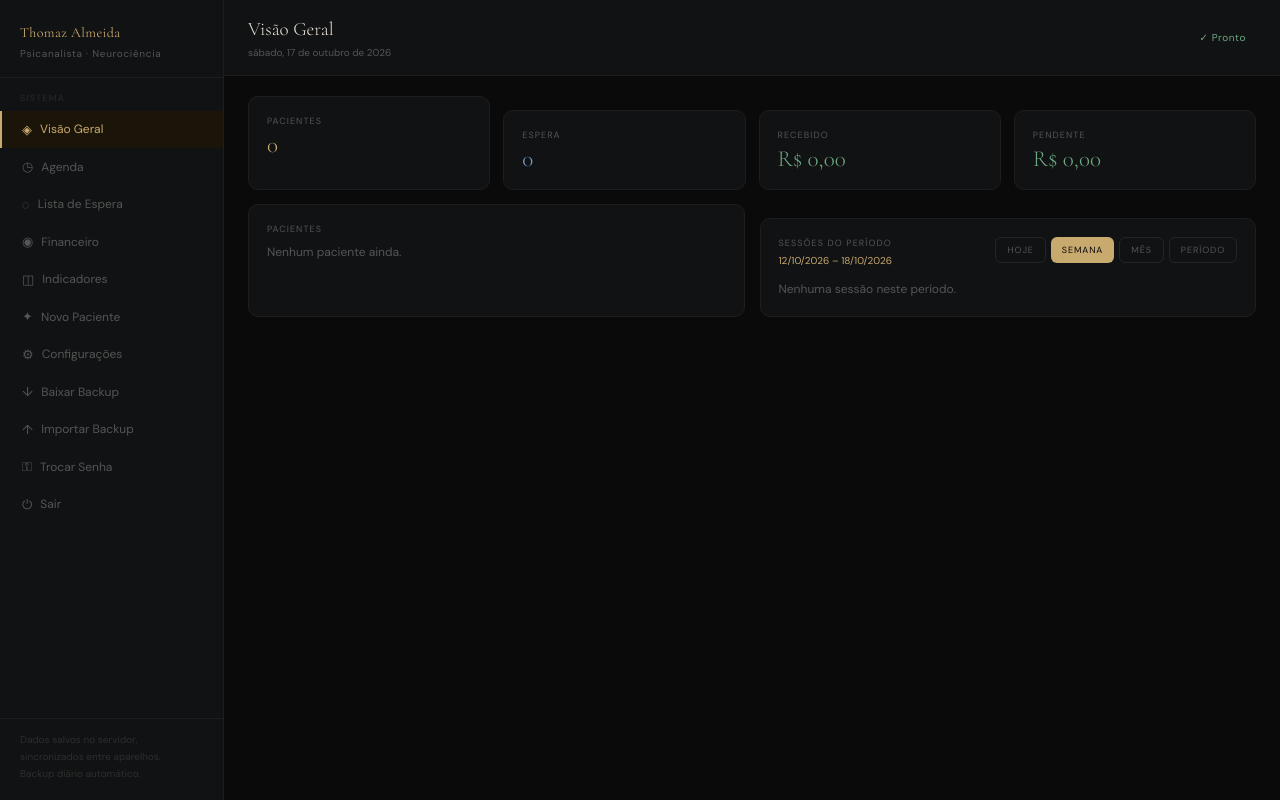
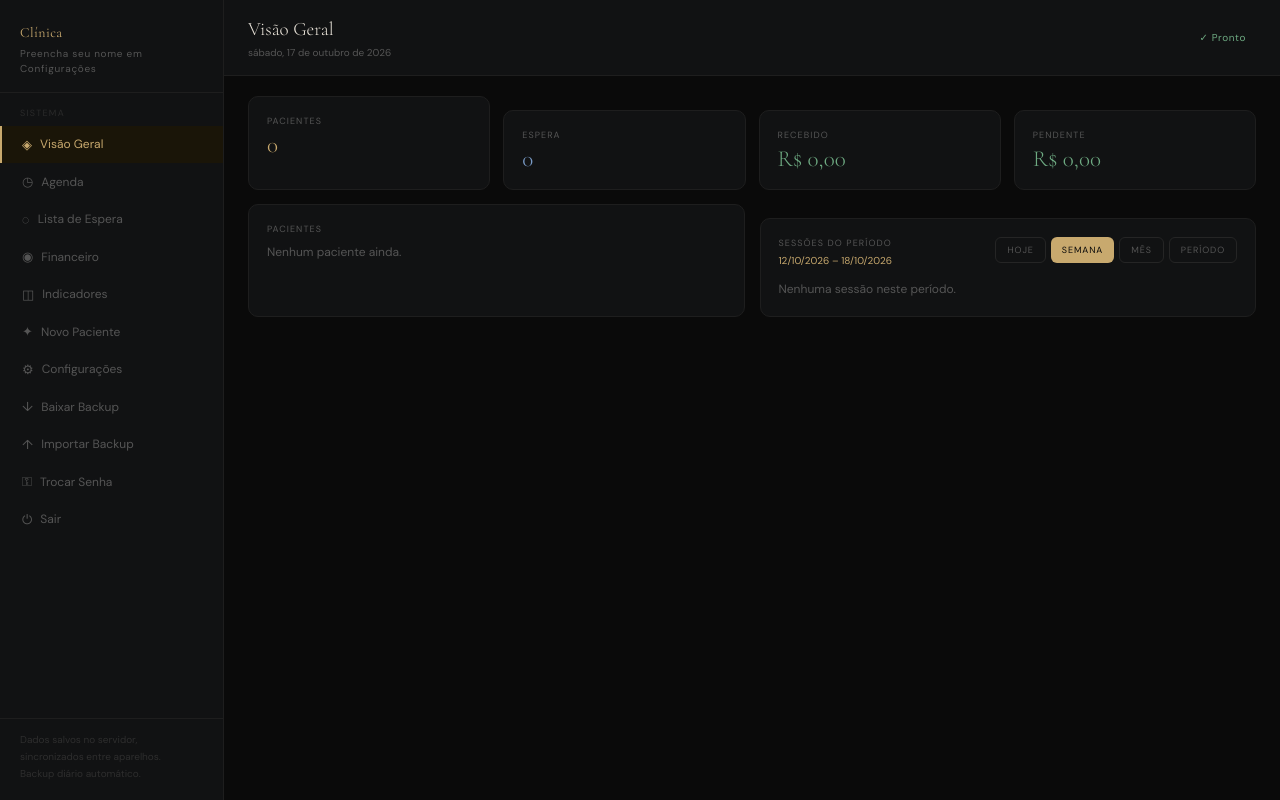
Before and after one commit to Bobinay/Gest-o-clinica, a PHP site: page /app.php in a window 1280 px wide. Run offline with PHP 8.4, Linux system fonts and the light colour scheme; the visitor is signed in with stand-in values (Sample User, id 1); some libraries are stand-ins or nearby versions.

Commit message:
Nome do profissional configurável (sem nome fixo no código)
Login, menu, título da aba e manifesto usam o nome de Configurações,
para cada instalação mostrar o próprio dono. Remove o telefone que
estava fixo no código.

Co-Authored-By: Claude Opus 5.5 <noreply@anthropic.com>

```diff
--- a/app.html
+++ b/app.html
@@ -3,7 +3,7 @@
 <head>
 <meta charset="UTF-8">
 <meta name="viewport" content="width=device-width, initial-scale=1, maximum-scale=1">
-<title>Clínica · Thomaz Almeida</title>
+<title>Clínica</title>
 <!--CSRF-->
 <meta name="robots" content="noindex, nofollow">
 <meta name="theme-color" content="#0a0a0a">
@@ -167,8 +167,8 @@ button{cursor:pointer}
 <div id="app">
   <aside class="sb" id="sb">
     <div class="sb-logo">
-      <div class="sb-name">Thomaz Almeida</div>
-      <div class="sb-sub">Psicanalista · Neurociência</div>
+      <div class="sb-name" id="sb-name">Clínica</div>
+      <div class="sb-sub" id="sb-sub"></div>
     </div>
     <nav>
       <div class="sb-sec">Sistema</div>
@@ -262,7 +262,7 @@ button{cursor:pointer}
 
 <script>
 // ── CONSTANTS ────────────────────────────────────────────────
-const TH={name:'Thomaz Almeida',whatsapp:'5538999095415'};
+// Nome e título do profissional vêm de Configurações (cada instalação tem o seu)
 const ST={
   agendada: {label:'Agendada', color:'#c8a96e',bg:'#26200e'},
   realizada:{label:'Realizada',color:'#6eaa82',bg:'#0e2018'},
@@ -284,7 +284,7 @@ let dashFilter='semana',dashFrom='',dashTo='';
 let finFilter='mes',finFrom='',finTo='';
 
 // Configurações do consultório (usadas no recibo)
-let settings={name:TH.name,cpf:'',title:'Psicanalista',city:'',address:'',pixKey:''};
+let settings={name:'',cpf:'',title:'Psicanalista',city:'',address:'',pixKey:''};
 
 // ── SALVAR NO SERVIDOR ───────────────────────────────────────
 // Os dados ficam no servidor (api.php) para celular e computador
@@ -472,7 +472,16 @@ function openSchedModal(patId,sessId){
 function toggleSb(){document.getElementById('sb').classList.toggle('open');document.getElementById('ov').classList.toggle('open');}
 function closeSb(){document.getElementById('sb').classList.remove('open');document.getElementById('ov').classList.remove('open');}
 
+// Nome do profissional no menu e na aba do navegador
+function updateBrand(){
+  const n=document.getElementById('sb-name'),t=document.getElementById('sb-sub');
+  if(n)n.textContent=settings.name||'Clínica';
+  if(t)t.textContent=settings.name?(settings.title||''):'Preencha seu nome em Configurações';
+  document.title=settings.name?`Clínica · ${settings.name}`:'Clínica';
+}
+
 function updateNav(){
+  updateBrand();
   document.querySelectorAll('.ni[data-v]').forEach(el=>el.classList.toggle('on',el.dataset.v===view&&!apid));
   const np=document.getElementById('nav-pats');
   if(!patients.length){np.innerHTML='';return;}
@@ -1155,7 +1164,7 @@ function receipt(pid,from,to){
 }
 
 // ── CONFIGURAÇÕES ─────────────────────────────────────────────
-function updSetting(k,v){settings[k]=v;save();}
+function updSetting(k,v){settings[k]=v;save();if(k==='name'||k==='title')updateBrand();}
 function rSettings(c){
   const f=(k,label,ph='',type='text')=>`<div class="fi"><label>${label}</label><input type="${type}" class="inp" value="${esc(settings[k]||'')}" placeholder="${ph}" onchange="updSetting('${k}',this.value.trim())"></div>`;
   c.innerHTML=`<div class="card" style="max-width:560px;margin-bottom:14px">
```
Also changed, not shown: index.php (+9 -1 lines), manifest.webmanifest.
